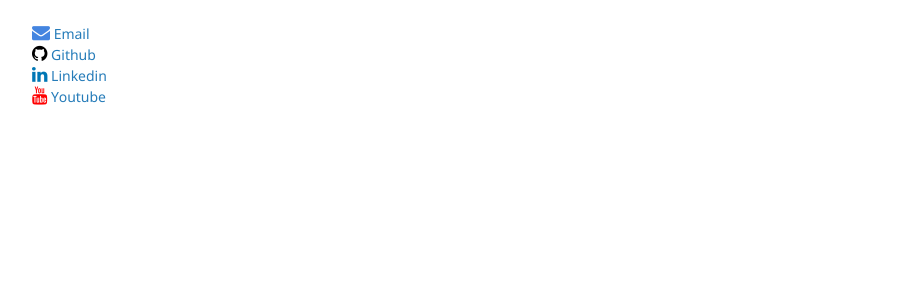
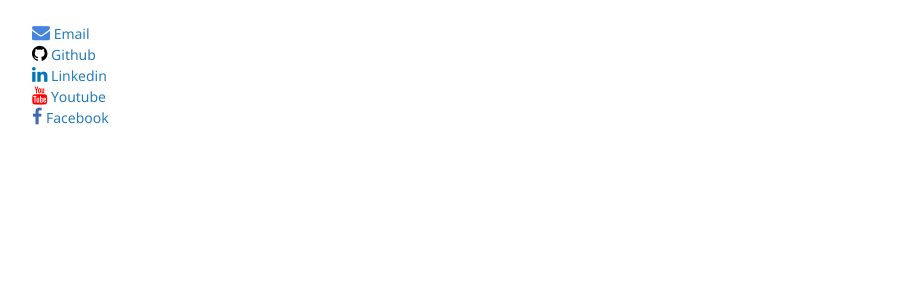
Before and after one commit to pnt325/pnt325.github.io, a Jekyll site: the page built from software_app_page.md, in a window 1280 px wide. Shown: the part 424-721 px from the top of the page, without its empty margins (178-1101 px from the left). Built offline with Jekyll 4.4.1, drawn with Linux system fonts in a browser that asks for light colours; our own code applies the rules of GitHub Pages for plain Markdown files.

Commit message:
add facebook icon

```diff
--- a/_config.yml
+++ b/_config.yml
@@ -26,6 +26,10 @@ description: <b>Embedded Firmware/Software</b>
   <i style="font-size:18px;color:red" class="fa fa-youtube"></i>
   <a href="https://www.youtube.com/c/PhatNguyenDIY">Youtube</a>
 
+  <br>
+  <i style="font-size:18px;color:#4267B2" class="fa fa-facebook"></i>
+  <a href="https://www.facebook.com/phatnt325">Facebook</a>
+
 relative_links:
   enabled:     true
   collections: false
```
